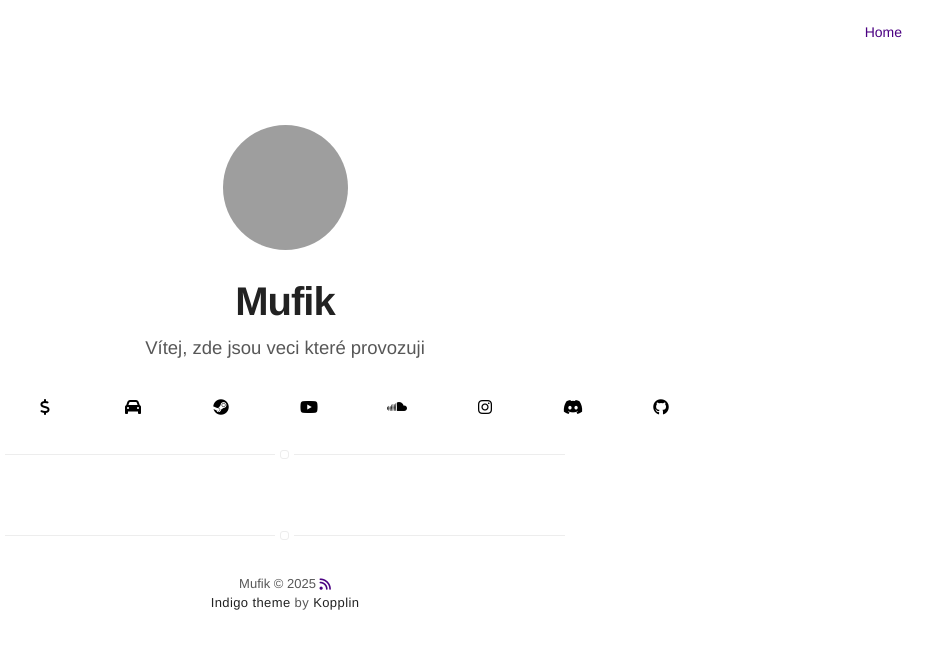
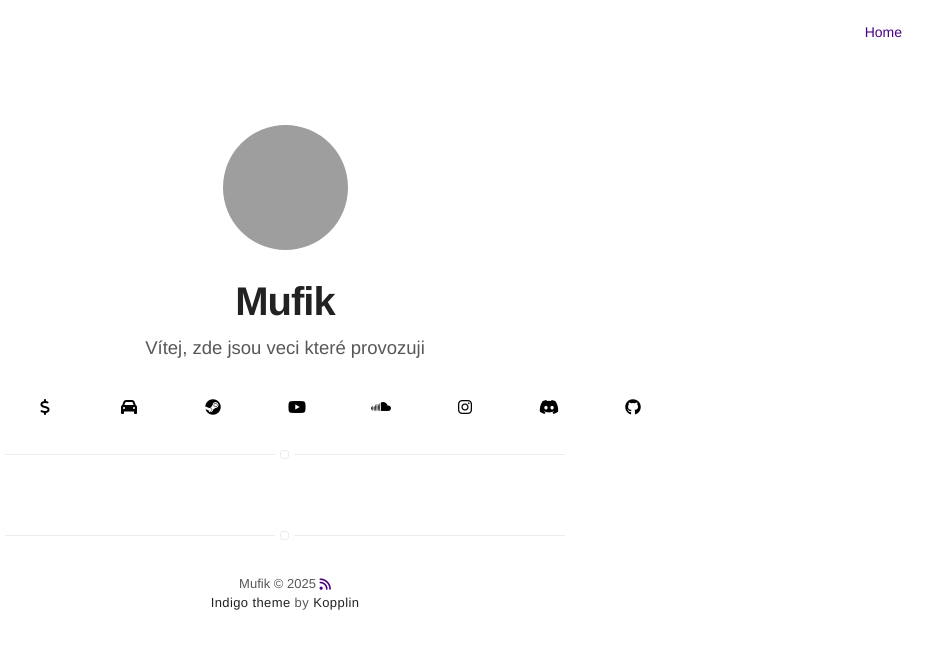
Before and after one commit to Muf1k/CZ, a Jekyll site: the page built from projects.html, in a window 1280 px wide. Shown: the top 649 px of the page, without its empty margins (355-1280 px from the left). Built offline with Jekyll 4.4.1, drawn with Linux system fonts in a browser that asks for light colours; nearby versions of some CDN libraries; grey boxes are pictures that could not be loaded.

Commit message:
Reduce gap between social links from 8px to 4px

```diff
--- a/_sass/components/social-links.sass
+++ b/_sass/components/social-links.sass
@@ -1,6 +1,6 @@
 .social-links
     display: flex
-    gap: 8px
+    gap: 4px
     align-items: center
     flex-wrap: nowrap
 
```
